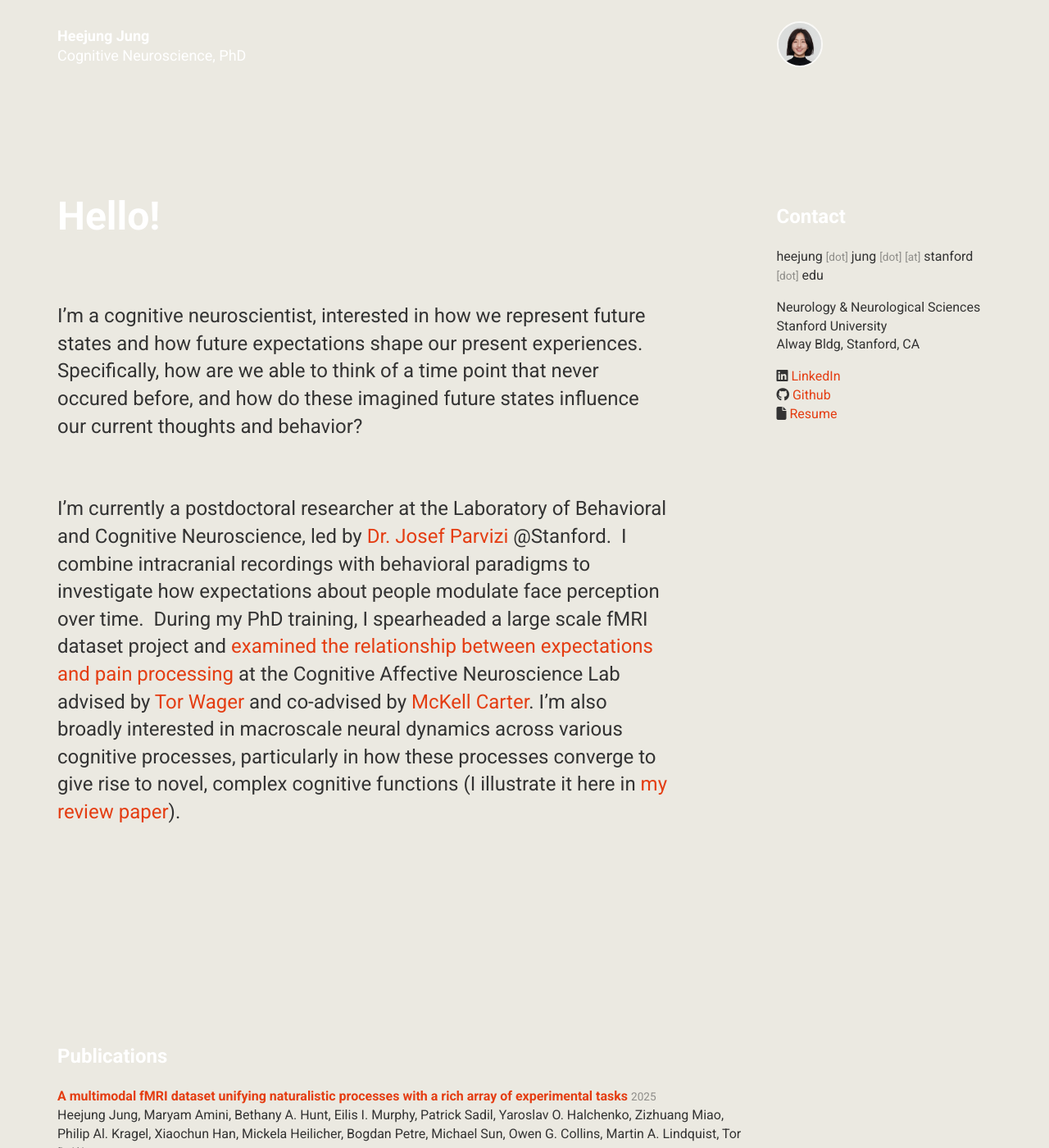
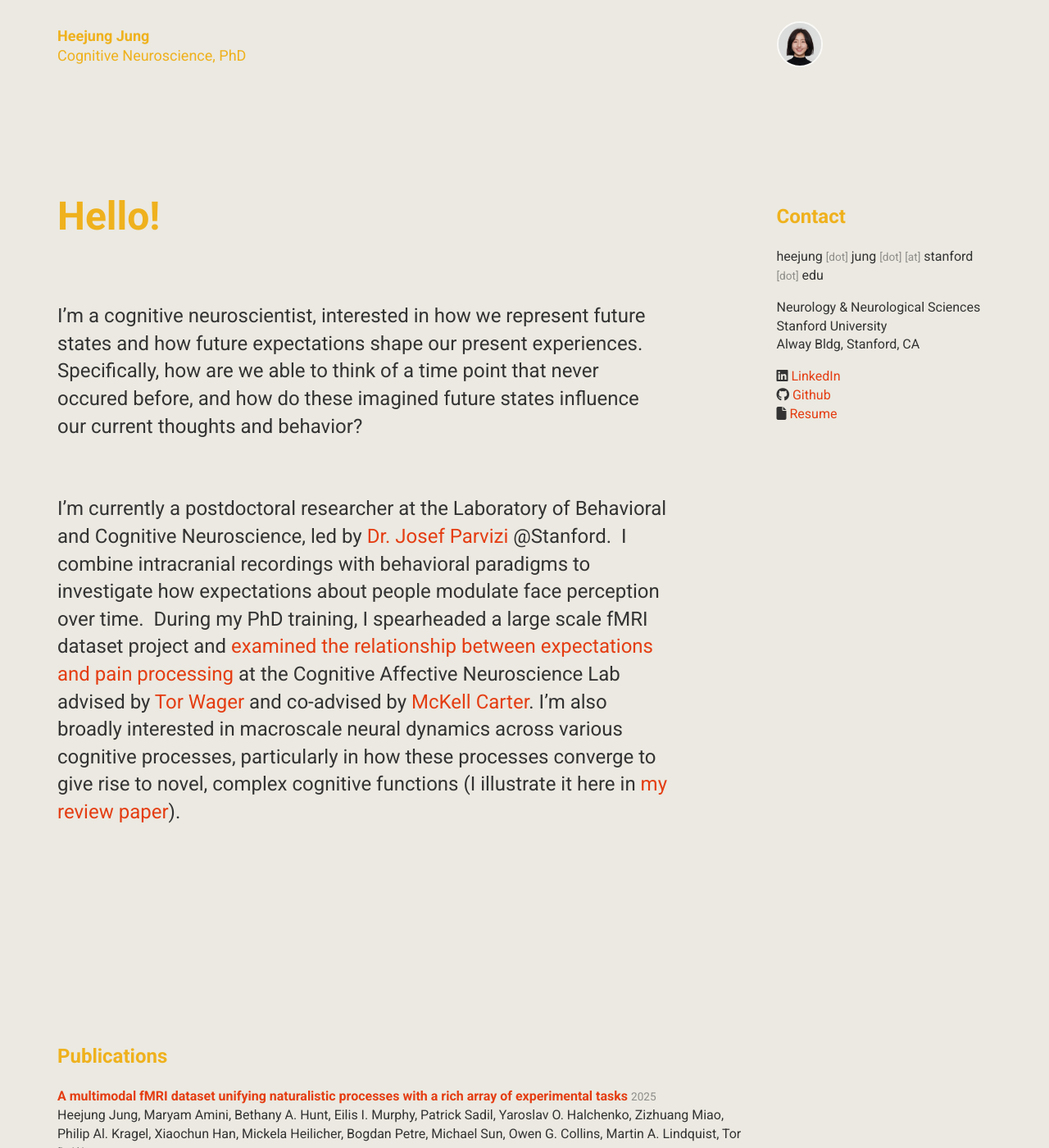
Before and after one commit to jungheejung/jungheejung.github.io, a Jekyll site: the page built from index.html, in a window 1280 px wide and 1400 px high. Shown: the whole window at 82% size. Built offline with Jekyll 4.4.1, drawn with Linux system fonts in a browser that asks for light colours; nearby versions of some CDN libraries.

Commit message:
STY: color change

```diff
--- a/assets/albertine/css/default.css
+++ b/assets/albertine/css/default.css
@@ -80,7 +80,7 @@ section {
   .intro-screen h1,
   .intro-screen h2,
   .intro-screen h3 {
-    color:#fff;
+    color:#EFB11D;
   }
   .intro-screen a,
   .intro-screen a:hover {
```
